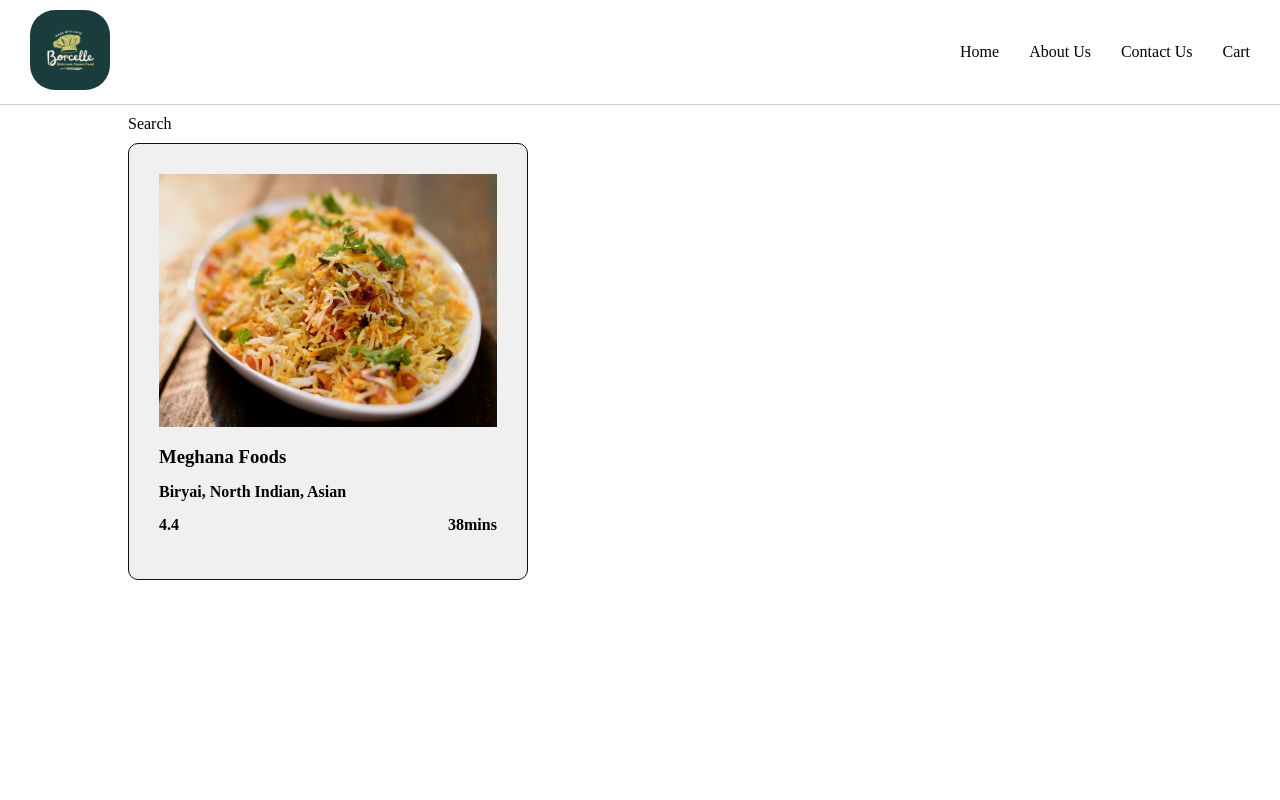
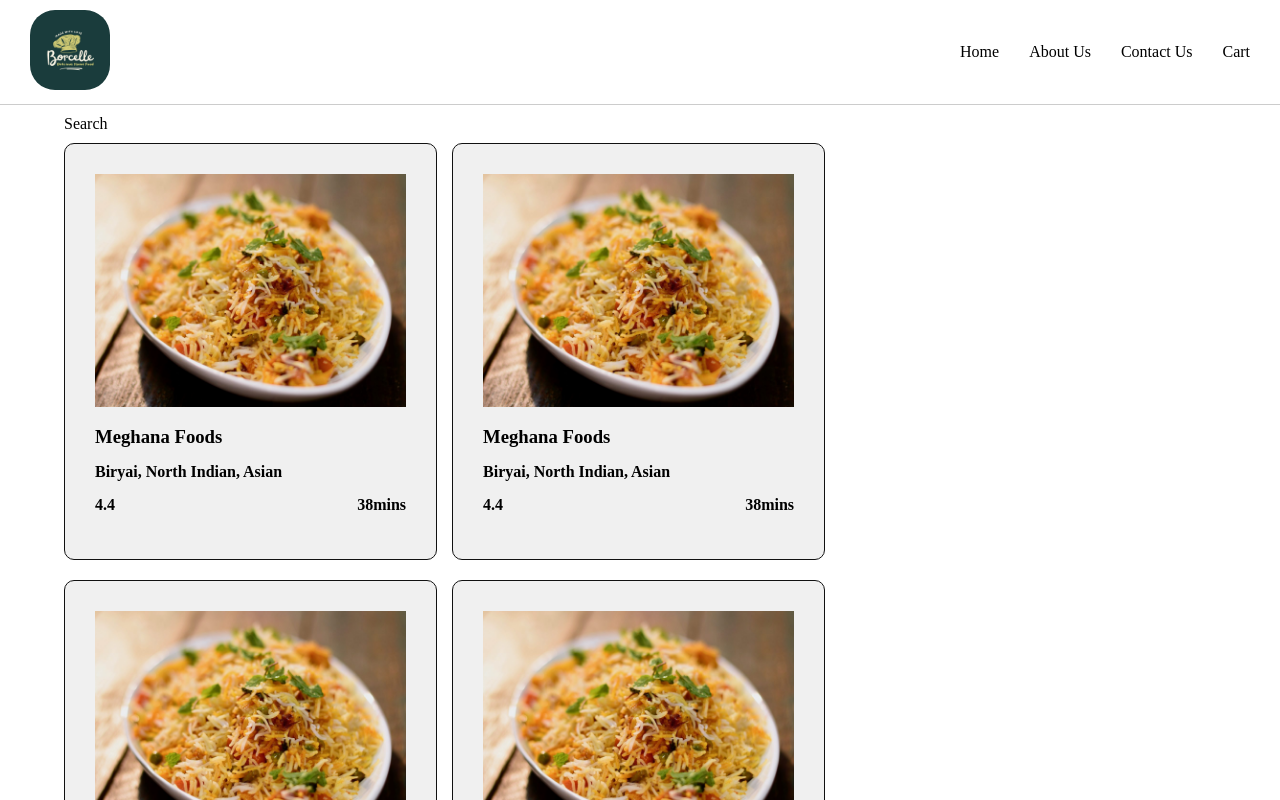
Before and after one commit to bhargavgopal-lanke/React-New, a React (Vite) app: page / in a window 1280 px wide. Built offline with nearby package versions, Linux system fonts and the light colour scheme.

Commit message:
multiple cards added.

```diff
--- a/App.css
+++ b/App.css
@@ -25,7 +25,7 @@
 }
 
 .body-sec {
-  width: 80%;
+  width: 90%;
   margin: 0 auto;
 }
 
@@ -45,34 +45,42 @@
   border-radius: 25px;
 }
 
-.res-card:hover {
+.res-container {
+    display: flex;
+    flex-wrap: wrap;
+
+}
+
+.res-container .res-card:hover {
   cursor: pointer;
   border: 1px solid #ccc;
+  box-shadow: 0 4px 8px 0 rgba(0, 0, 0, 0.2), 0 6px 20px 0 rgba(0, 0, 0, 0.19);
 }
 
-.res-card {
-  width: 33%;
+.res-container .res-card {
+  width: 27%;
   border: 1px solid #111;
   border-radius: 10px;
   padding: 30px;
   margin-right: 15px;
   background-color: #f0f0f0;
+  margin-bottom: 20px;
 }
 
 .search {
   padding: 10px 0;
 }
 
-.res-card h3 {
+.res-container .res-card h3 {
   margin-bottom: 15px;
 }
-.res-card .card-btm-sec {
+.res-container .res-card .card-btm-sec {
   display: flex;
   justify-content: space-between;
   margin: 15px 0;
 }
 
-.res-card .food-img {
+.res-container .res-card .food-img {
   max-width: 100%;
   margin-bottom: 15px;
 }
--- a/components/Body.jsx
+++ b/components/Body.jsx
@@ -7,6 +7,9 @@
       <div className="search">Search</div>
       <div className="res-container">
         <RestaurentCard />
+        <RestaurentCard />
+        <RestaurentCard />
+        <RestaurentCard />
       </div>
     </div>
   );
```
